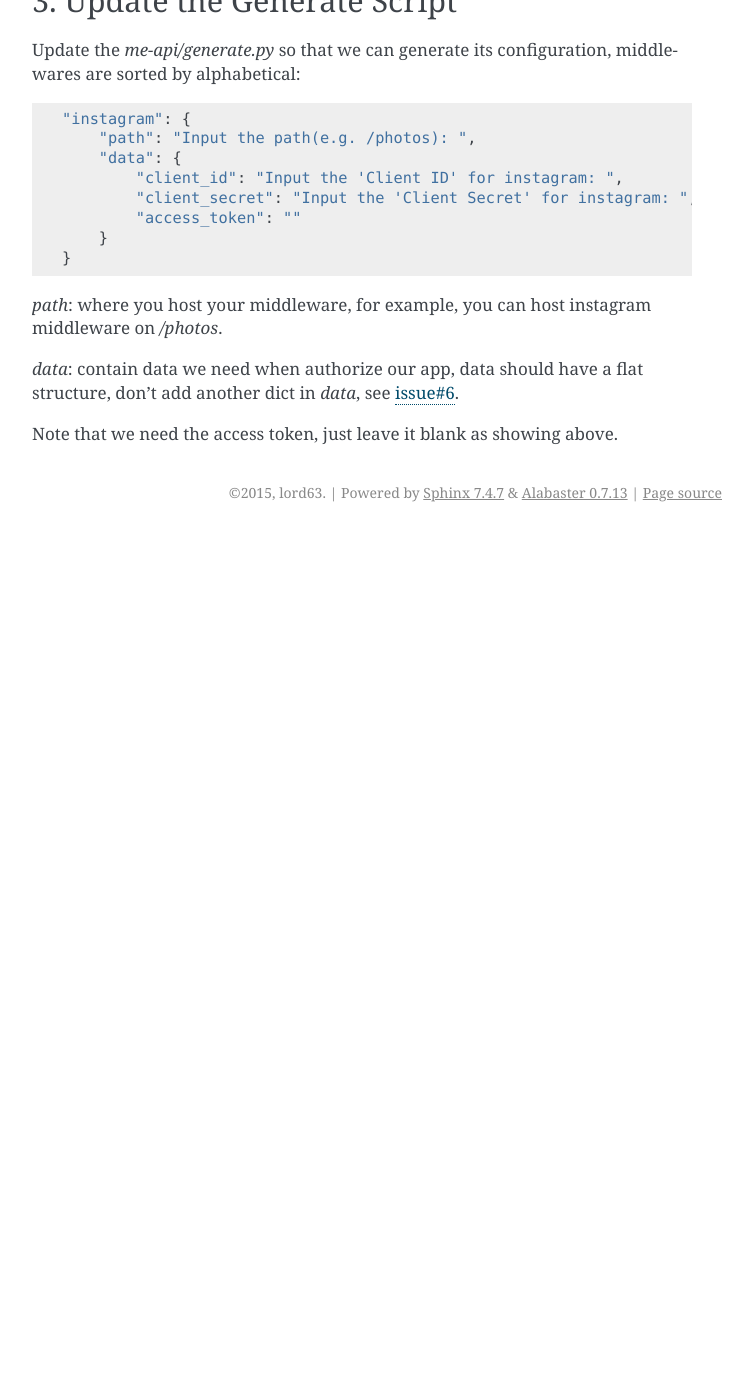
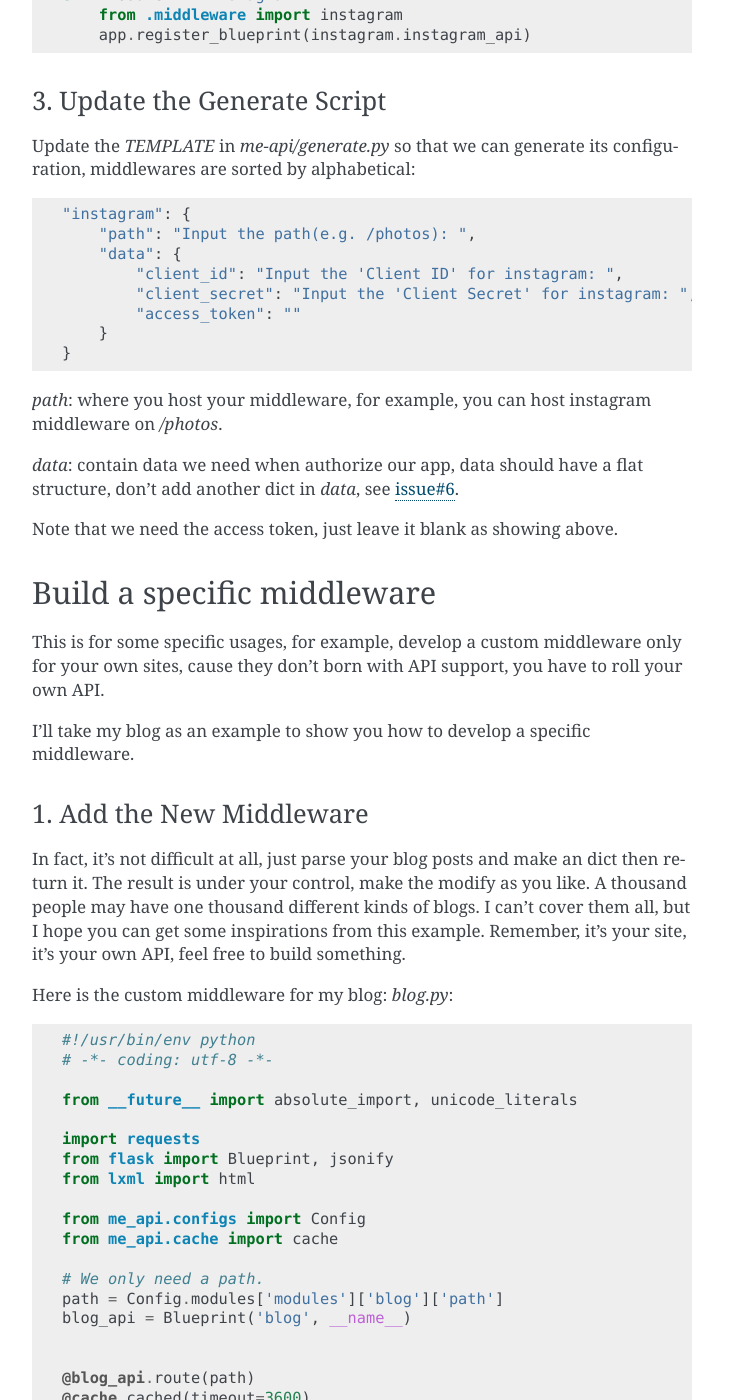
Before and after one commit to lord63/me-api, a Sphinx documentation site: the page built from docs/develop.rst, in a window 1280 px wide and 1400 px high, scrolled down 1582 px. Shown: the whole window, without its empty margins (388-1141 px from the left). Built offline with Sphinx 7.4.7, drawn with Linux system fonts in a browser that asks for light colours; before the commit the page ends 2114 px from its top, so only the background shows below that; some of the changed text lies outside the part shown.

Commit message:
Update docs: how to develop a specific middleware

```diff
--- a/docs/develop.rst
+++ b/docs/develop.rst
@@ -11,10 +11,15 @@ and `stackoverflow.py`.
 For these don't need access token, can't be esay any more. Take a look
 at `github.py`, `keybase.py` and `medium.py`.
 
-I'll take instagram as an example to show you how to develop a new middleware.
+Build a universal middleware
+----------------------------
+
+This chapter is for those public service, such as Instagram, github and etc.
+I'll take instagram as an example to show you how to develop a universal
+middleware.
 
 1. Add the New Middleware
--------------------------
+^^^^^^^^^^^^^^^^^^^^^^^^^
 
 Add a new middleware in `me-api/me-api/middlewares` folder, in this
 example, we add a new middleware named instagram: `instagram.py`.
@@ -64,7 +69,7 @@ I'll take this one into details::
         pass
 
 2. Register the Blueprint
--------------------------
+^^^^^^^^^^^^^^^^^^^^^^^^^
 
 Update `me-api/me-api/app.py`, so that we can register the blueprint
 according to the config file, sorted by alphabetical::
@@ -74,10 +79,10 @@ according to the config file, sorted by alphabetical::
         app.register_blueprint(instagram.instagram_api)
 
 3. Update the Generate Script
------------------------------
+^^^^^^^^^^^^^^^^^^^^^^^^^^^^^
 
-Update the `me-api/generate.py` so that we can generate its configuration,
-middlewares are sorted by alphabetical::
+Update the `TEMPLATE` in `me-api/generate.py` so that we can generate its
+configuration, middlewares are sorted by alphabetical::
 
     "instagram": {
         "path": "Input the path(e.g. /photos): ",
@@ -96,6 +101,87 @@ structure, don't add another dict in `data`, see `issue#6`_.
 
 Note that we need the access token, just leave it blank as showing above.
 
+Build a specific middleware
+---------------------------
+
+This is for some specific usages, for example, develop a custom middleware
+only for your own sites, cause they don't born with API support, you have to
+roll your own API.
+
+I'll take my blog as an example to show you how to develop a specific middleware.
+
+1. Add the New Middleware
+^^^^^^^^^^^^^^^^^^^^^^^^^
+
+In fact, it's not difficult at all, just parse your blog posts and make an dict
+then return it. The result is under your control, make the modify as you like.
+A thousand people may have one thousand different kinds of blogs. I can't cover
+them all, but I hope you can get some inspirations from this example. Remember,
+it's your site, it's your own API, feel free to build something.
+
+Here is the custom middleware for my blog: `blog.py`::
+
+    #!/usr/bin/env python
+    # -*- coding: utf-8 -*-
+
+    from __future__ import absolute_import, unicode_literals
+
+    import requests
+    from flask import Blueprint, jsonify
+    from lxml import html
+
+    from me_api.configs import Config
+    from me_api.cache import cache
+
+    # We only need a path.
+    path = Config.modules['modules']['blog']['path']
+    blog_api = Blueprint('blog', __name__)
+
+
+    @blog_api.route(path)
+    @cache.cached(timeout=3600)
+    def blog():
+        try:
+            response = requests.get('http://blog.lord63.com')
+            tree = html.fromstring(response.text)
+            titles = [title.strip() for title in
+                      tree.xpath('//ul[@class="posts"]/li/h2/a/text()')
+                      if title.strip()]
+            dates = tree.xpath('//small[@class="datetime muted"]/span/text()')
+            blog = {"name": "lord63's blog", "powered_by": "pelican",
+                    "author": "lord63", "theme": "pelican-scribble-hex",
+                    "site": "http://blog.lord63.com"}
+            blog["posts"] = [{"title": title, "date": date} for title, date in
+                             zip(titles, dates)]
+        except requests.RequestException as error:
+            return jsonify(error_message=str(error.message))
+        if response.status_code == 200:
+            return jsonify(blog=blog)
+        else:
+            return jsonify(status_code=response.status_code)
+
+2. Register the Blueprint
+^^^^^^^^^^^^^^^^^^^^^^^^^
+
+Update `me-api/me-api/app.py`, so that we can register the blueprint
+according to the config file, sorted by alphabetical::
+
+    elif module == 'blog':
+        from .middleware import blog
+        app.register_blueprint(blog.blog_api)
+
+3. Update the Generate Script
+^^^^^^^^^^^^^^^^^^^^^^^^^^^^^
+
+You can skip it, because this middleware is used only by youself.
+
+Update the `TEMPLATE` in `me-api/generate.py`, middlewares are sorted
+by alphabetical::
+
+    "blog": {
+        "path": "Input the path(e.g. /blog): "
+    }
+
 
 .. _OAuth2: http://oauth.net/2/
 .. _issue#6: https://github.com/lord63/me-api/issues/6
```
